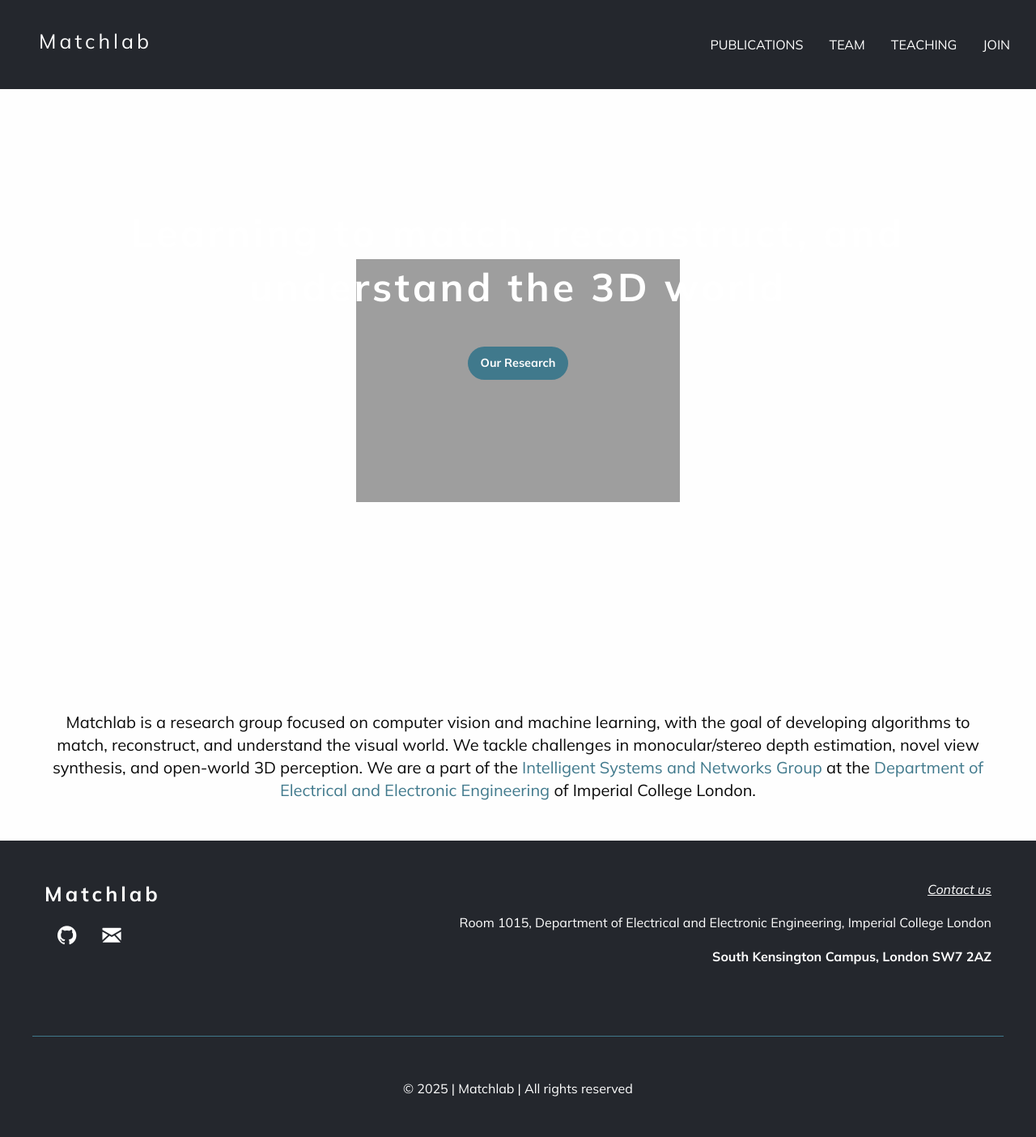
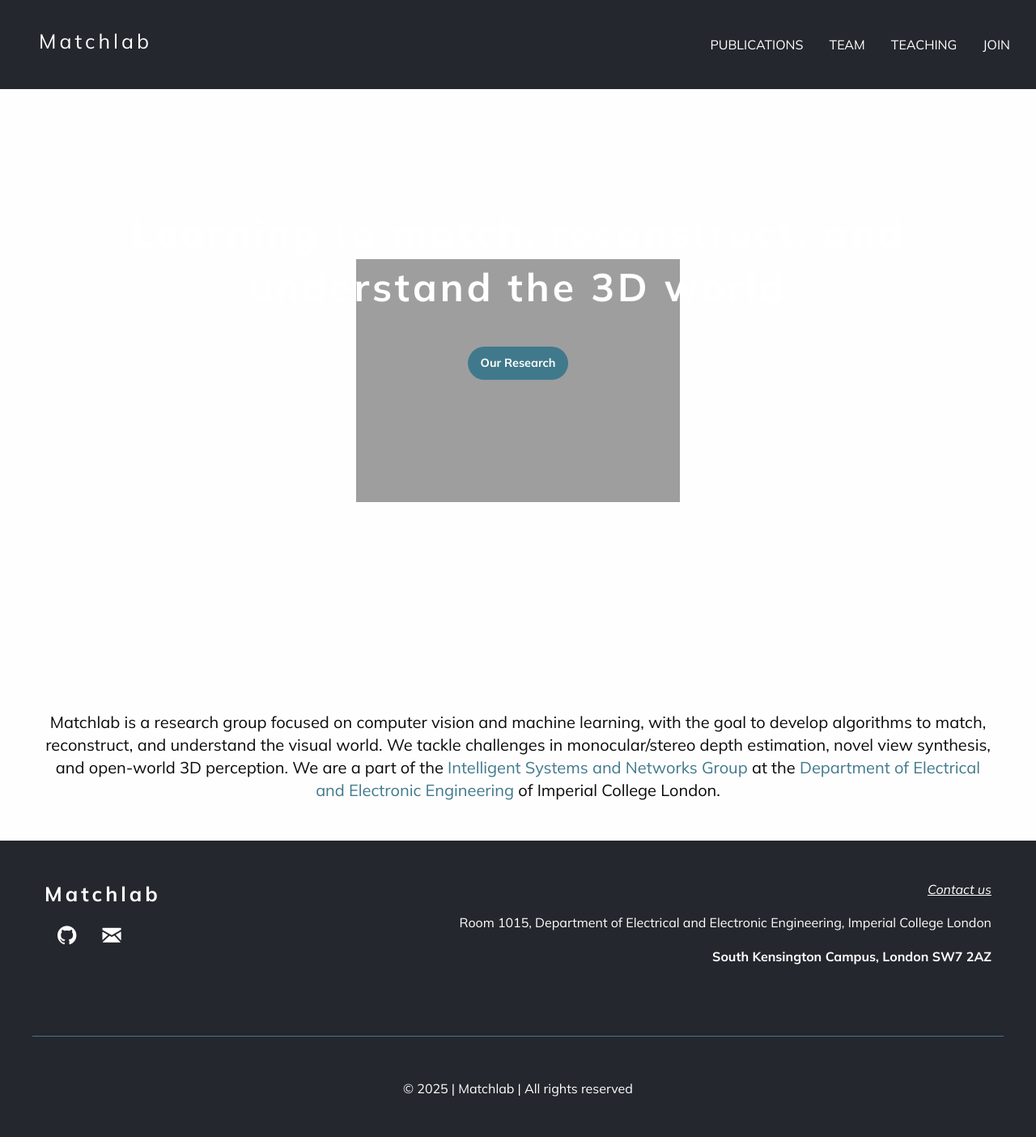
Before and after one commit to MatchLab-Imperial/matchlab-imperial.github.io, a Jekyll site: the page built from index.md, in a window 1280 px wide. Shown: the whole page at 81% size. Built offline with Jekyll 4.4.1, drawn with Linux system fonts in a browser that asks for light colours.

Commit message:
Update index.md

```diff
--- a/index.md
+++ b/index.md
@@ -3,7 +3,7 @@ title: Home
 layout: home
 hero_image: "/assets/images/home/image.png" # You need to update this in CSS file
 hero_title: "Learning to match, reconstruct, and understand the 3D world"
-intro: "Matchlab is a research group focused on computer vision and machine learning, with the goal of developing algorithms to match, reconstruct, and understand the visual world. We tackle challenges in monocular/stereo depth estimation, novel view synthesis, and open-world 3D perception. We are a part of the <a href=\"https://www.imperial.ac.uk/electrical-engineering/research/intelligent-systems-and-networks/\">Intelligent Systems and Networks Group</a> at the <a href=\"https://www.imperial.ac.uk/electrical-engineering/\">Department of Electrical and Electronic Engineering</a> of Imperial College London."
+intro: "Matchlab is a research group focused on computer vision and machine learning, with the goal to develop algorithms to match, reconstruct, and understand the visual world. We tackle challenges in monocular/stereo depth estimation, novel view synthesis, and open-world 3D perception. We are a part of the <a href=\"https://www.imperial.ac.uk/electrical-engineering/research/intelligent-systems-and-networks/\">Intelligent Systems and Networks Group</a> at the <a href=\"https://www.imperial.ac.uk/electrical-engineering/\">Department of Electrical and Electronic Engineering</a> of Imperial College London."
 more_info: ""
 more_info_image: ""
 research_image: ""
```
